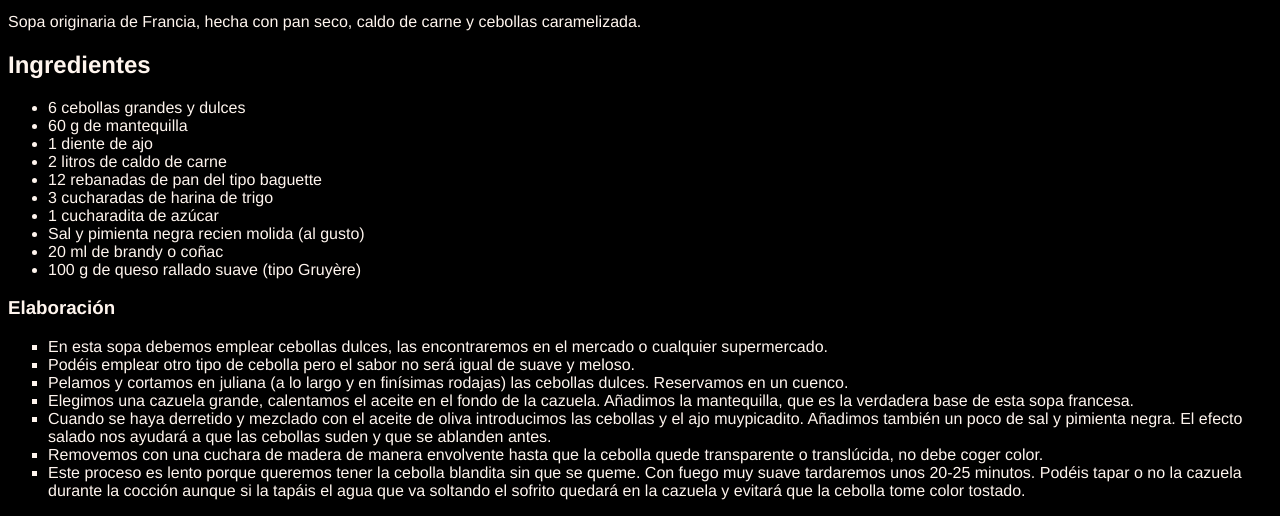
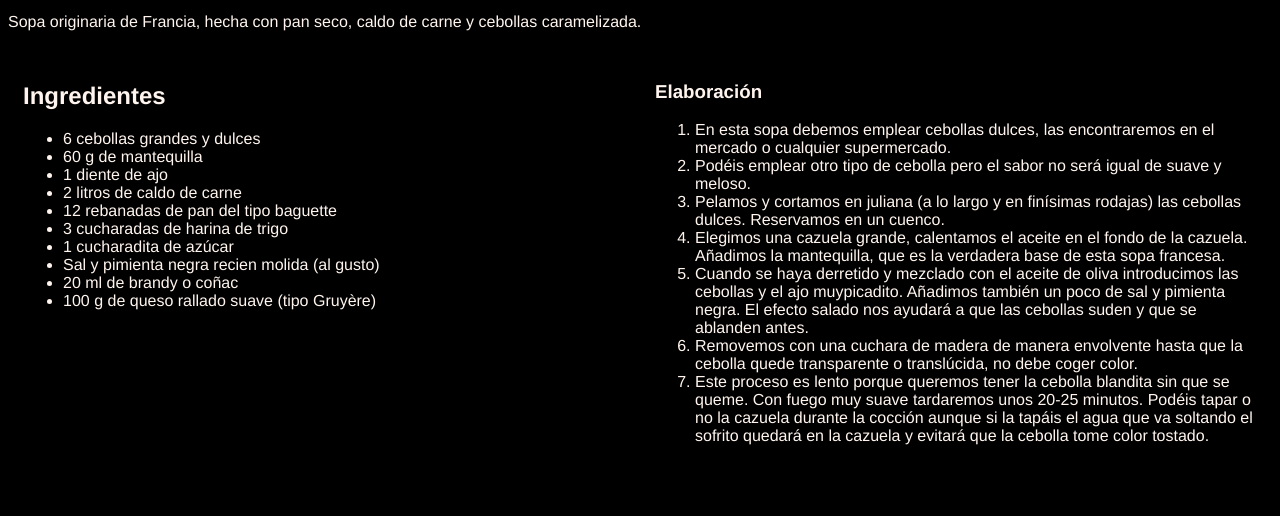
Before and after one commit to ECanek/proyecto-recetas, a plain HTML site: page index.html in a window 1280 px wide. Shown: the part 435-951 px from the top of the page. After the commit the page ends 919 px from the top, so only its background shows below. Drawn offline with Linux system fonts and the light colour scheme.

Commit message:
modificaciones 3

```diff
--- a/index.html
+++ b/index.html
@@ -19,6 +19,8 @@
 
     <img src="https://www.recetasderechupete.com/wp-content/uploads/2020/04/Sopa-cebolla-3.png" alt="sopa de cebolla">
     <p>Sopa originaria de Francia, hecha con pan seco, caldo de carne y cebollas caramelizada.  </p>
+<div class="contenedor">
+<div class="ingredientes">
     <h2>Ingredientes</h2>
     <ul>
         <li>6 cebollas grandes y dulces</li>
@@ -32,6 +34,8 @@
         <li>20 ml de brandy o coñac</li>
         <li>100 g de queso rallado suave (tipo Gruyère)</li>
     </ul>
+</div>
+    <div class="instrucciones">
         <h3> Elaboración</h3>
 <ol>
     <li>En esta sopa debemos emplear cebollas dulces, las encontraremos en el mercado o cualquier supermercado.</li>
@@ -44,5 +48,10 @@
 
 </ol>
 
+    </div>
+
+</div>
+
+
 </body>
 </html>
--- a/style.css
+++ b/style.css
@@ -14,6 +14,11 @@ h1{
     color:red;
     text-align: center;
 }
-ol{
-list-style: square;
+.contenedor{
+    display:flex;
+
 }
+.ingredientes, .instrucciones{
+    width: 50%;
+    margin: 15px;
+}
```
Also changed, not shown: Manzana-al-vapor-con-almíbar-especiado.html (+5 -1 lines), pollo-kung-pao.html (+20 -16 lines). Lines whose indentation alone changed are shown as unchanged.
